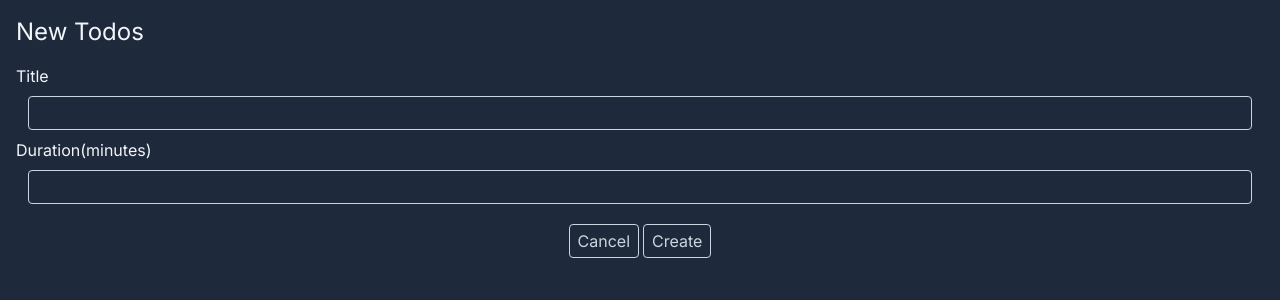
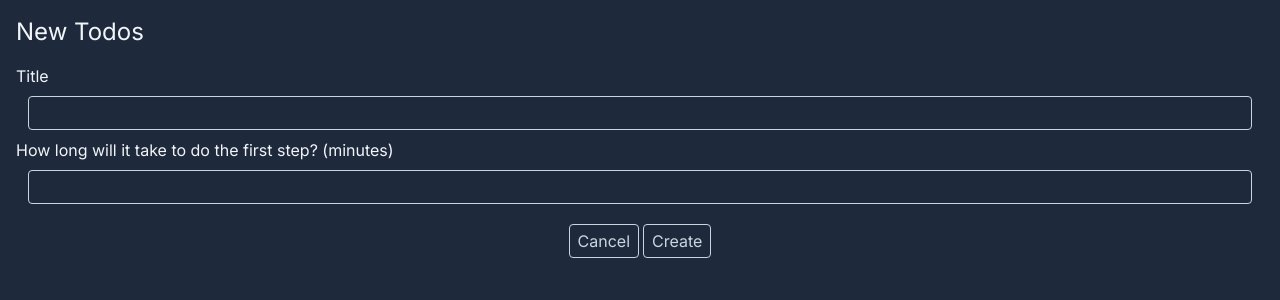
Before and after one commit to lclemente225/prisma-next-todo-proj, a Next.js app: page /new in a window 1280 px wide. Shown: the top 300 px of the page. Built offline with nearby package versions, Linux system fonts and the light colour scheme.

Commit message:
changed some text

```diff
--- a/src/app/new/page.tsx
+++ b/src/app/new/page.tsx
@@ -46,7 +46,7 @@ const Page = () => {
             className='border border-slate-300 bg-transparent rounded mx-3 px-2 py-1
             outline-none focus-within:border-slate-100'/>
 
-          <label htmlFor='todo-dur'>Duration(minutes)</label>
+          <label htmlFor='todo-dur'>How long will it take to do the first step? (minutes)</label>
         <input type="text" name="duration" id="todo-dur" inputMode="numeric"
             className='border border-slate-300 bg-transparent rounded mx-3 px-2 py-1
             outline-none focus-within:border-slate-100'/>
--- a/src/app/page.tsx
+++ b/src/app/page.tsx
@@ -3,7 +3,7 @@ import  prismadb  from '@/db'
 import  TodoItem  from '@/components/TodoItem'
 
 //change or update a value in database
-//this is passed down as props to the new/page.tsx
+//this is passed down as props to the ./new/page.tsx
 async function toggleTodo(id: string, complete: Boolean){
   'use server'
   //console.log("toggle todo",id, complete);
```
